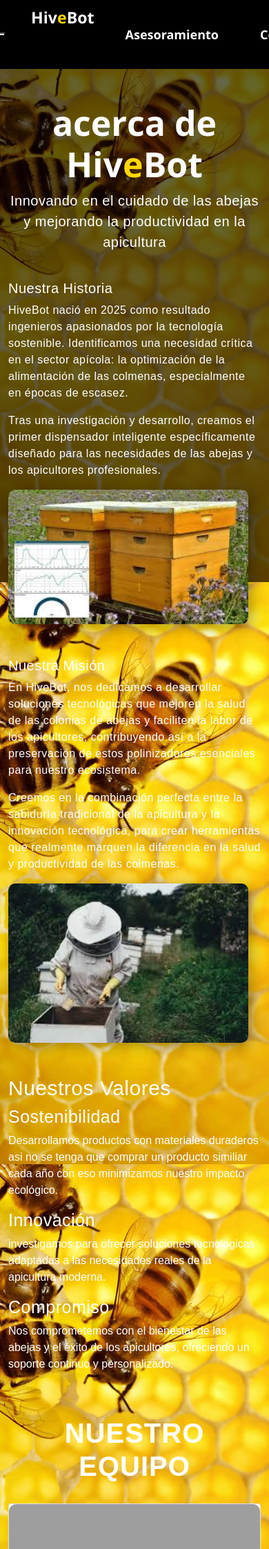
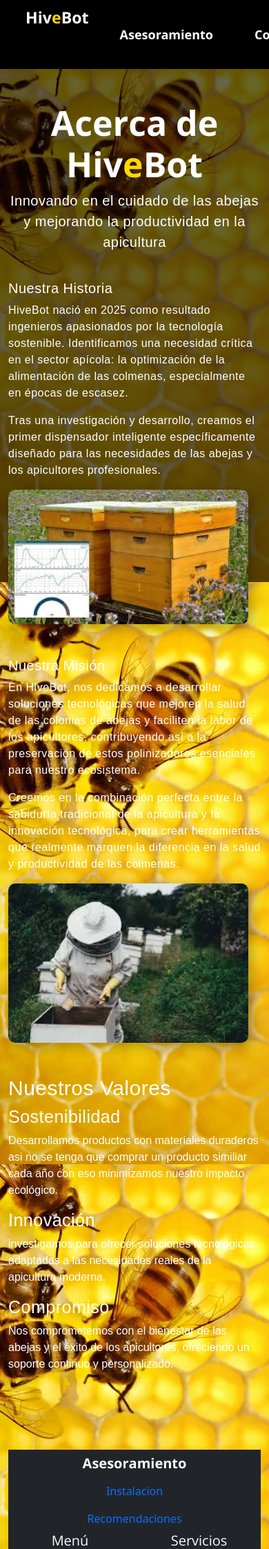
Before and after one commit to alampf/HiveBot, a Django app: page /acerca/ in a window 390 px wide; the page is wider, and only the part inside the window is pictured. Shown: the top 2246 px of that part at 69% size. Run offline with Django 5.2, Linux system fonts and the light colour scheme; some libraries are stand-ins or nearby versions; grey boxes are pictures that could not be loaded.

Commit message:
Integradora Final

```diff
--- a/integradora/templates/base.html
+++ b/integradora/templates/base.html
@@ -124,7 +124,6 @@
     <div class="navbar-container">
       <nav class="custom-navbar">
           <div class="custom-container">
-              <button class="custom-toggler" type="button" data-bs-toggle="collapse" data-bs-target="#customNavbar">
                   <span class="custom-toggler-icon"></span>
               </button>
               <div class="custom-collapse" id="customNavbar">
--- a/integradora/templates/home/acerca.html
+++ b/integradora/templates/home/acerca.html
@@ -8,7 +8,7 @@
     <div class="header-section row mb-4">
         <div class="col-12 text-center">
             <h1 class="titulo">
-                acerca de Hiv<span class="letra-color">e</span>Bot
+                Acerca de Hiv<span class="letra-color">e</span>Bot
             </h1>
             <p class="p">Innovando en el cuidado de las abejas y mejorando la productividad en la apicultura</p>
         </div>
@@ -235,62 +235,4 @@
             </div>
         </div>
     </div>
-
-    <!-- Equipo -->
-    <div class="about-section mb-5">
-        <h3 class="NE">Nuestro Equipo</h3>
-        <div class="row">
-            <div class="col-md-3 text-center mb-4">
-                <div class="card h-100 d-flex flex-column">
-                    <img src="/static/img/team-member1.jpg" class="card-img-top" alt="Miembro del equipo">
-                    <div class="card-body">
-                        <h5 class="card-title">Antony de la cruz</h5>
-                        <p class="card-text">Development team leader, analyst and tester</p>
-                        <p class="card-text"><small>Experencia en liderazgo de equipos</small></p>
-                    </div>
-                </div>
-            </div>
-            <div class="col-md-3 text-center mb-4">
-                <div class="card h-100 d-flex flex-column">
-                    <img src="/static/img/team-member2.jpg" class="card-img-top" alt="Miembro del equipo">
-                    <div class="card-body">
-                        <h5 class="card-title">Marco Antonio Damian Ortiz</h5>
-                        <p class="card-text">Process leader, development member, analyst and tester</p>
-                        <p class="card-text"><small>Ingeniero especializado en procesos</small></p>
-                    </div>
-                </div>
-            </div>
-            <div class="col-md-3 text-center mb-4">
-                <div class="card h-100 d-flex flex-column">
-                    <img src="/static/img/team-member3.jpg" class="card-img-top" alt="Miembro del equipo">
-                    <div class="card-body">
-                        <h5 class="card-title">Alan Lopez Romero</h5>
-                        <p class="card-text">frontend development, analyst and tester</p>
-                        <p class="card-text"><small>Especialista en creacion de Interfaz </small></p>
-                    </div>
-                </div>
-            </div>
-            <div class="col-md-3 text-center mb-4">
-                <div class="card h-100 d-flex flex-column">
-                    <img src="/static/img/team-member4.jpg" class="card-img-top" alt="Miembro del equipo">
-                    <div class="card-body">
-                        <h5 class="card-title">Alan Platani</h5>
-                        <p class="card-text">Software development, analyst and tester</p>
-                        <p class="card-text"><small>Creador de Software</small></p>
-                    </div>
-                </div>
-            </div>
-        </div>
-    </div>
-
-    <!-- CTA -->
-    <div class="row">
-        <div class="col-12 text-center">
-            <div class="soporte-section p-5">
-                <h3 class="LA">¿Listo para revolucionar tu apicultura?</h3>
-                <p class="p3">Descubre cómo HiveBot puede ayudarte a mejorar y optimizar tu producción.</p>
-            </div>
-        </div>
-    </div>
-</div>
 {% endblock %}
```
Also changed, not shown: integradora/templates/home/index.html (+45 -41 lines), integradora/home/static/img/abeja1.jpeg (added), integradora/home/static/img/abeja2.jpeg (added), integradora/home/static/img/abeja3.jpeg (added), integradora/home/static/img/abeja4.jpeg (added), integradora/home/static/img/abeja5.jpeg (added).
